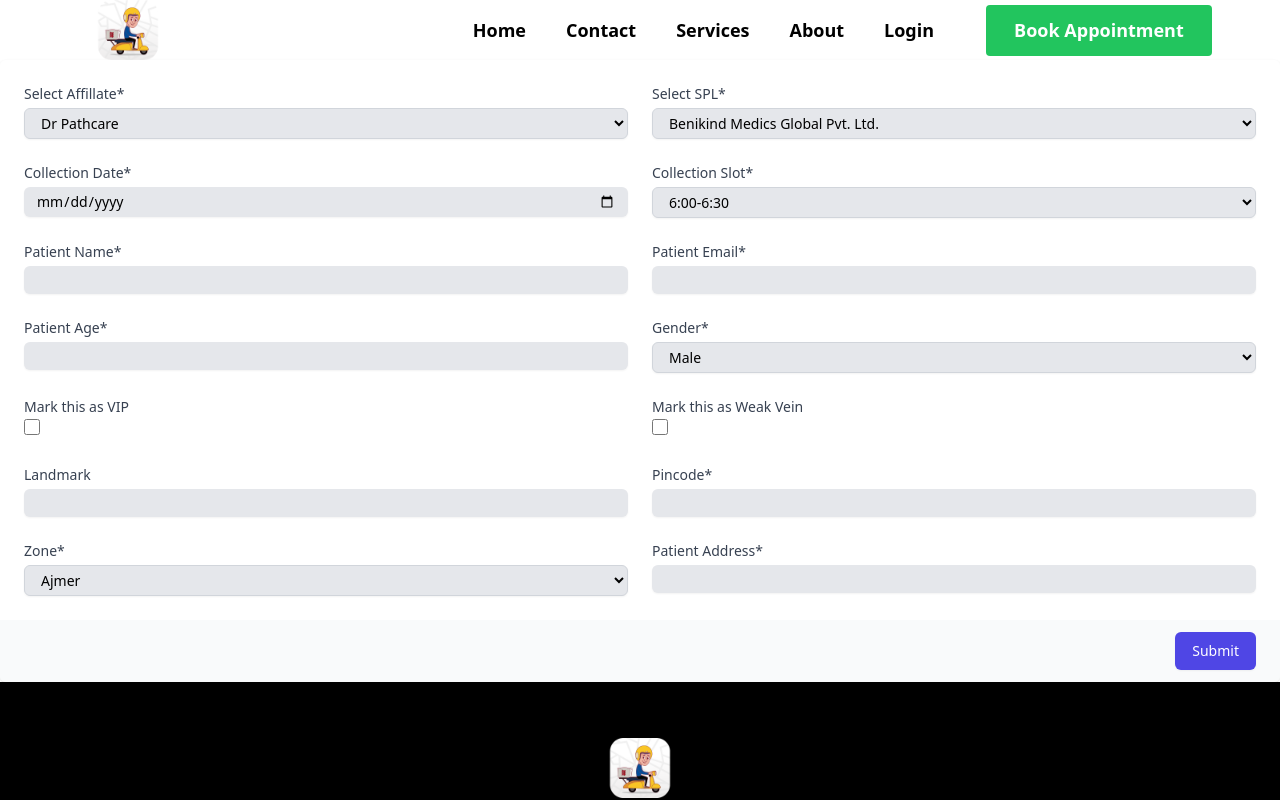
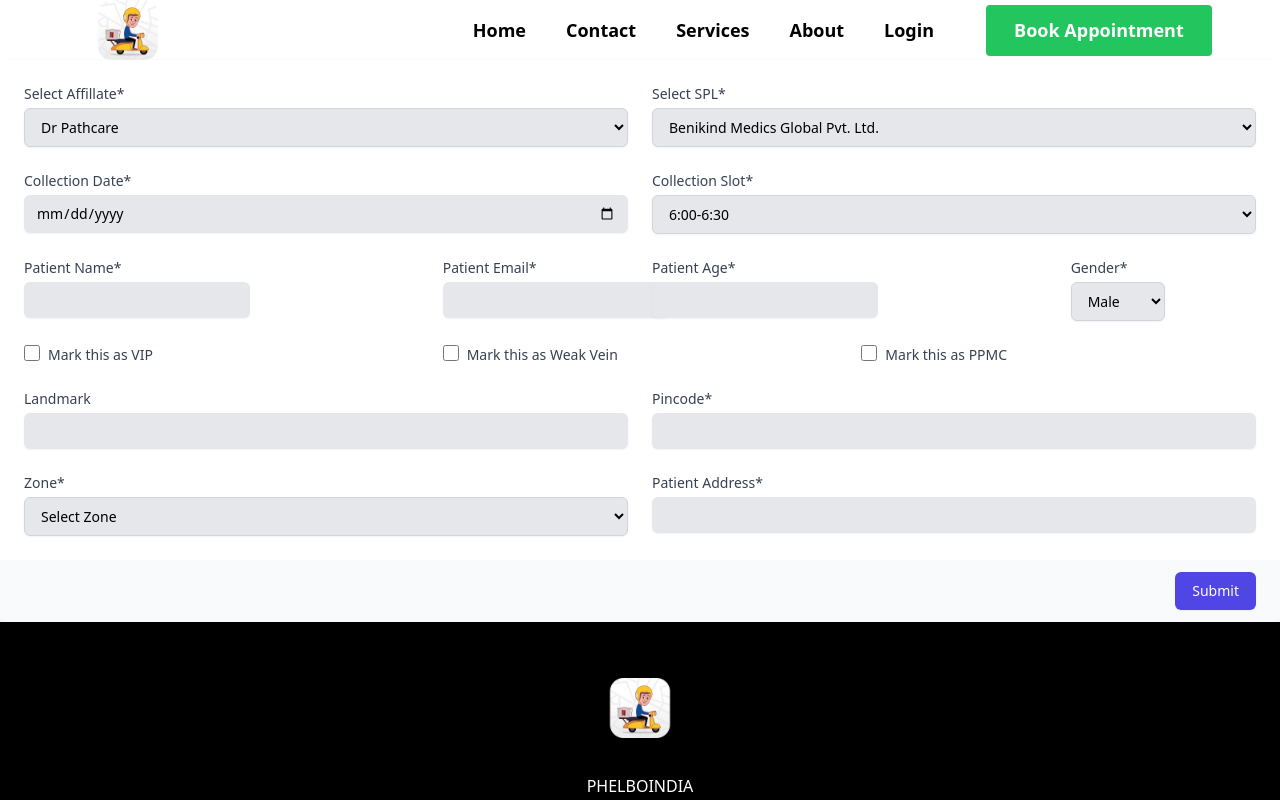
Before and after one commit to ArpitJangid11/PhleboIndia, a Next.js app: page /form in a window 1280 px wide. Shown: the top 800 px of the page. Built offline with nearby package versions, Linux system fonts and the light colour scheme.

Commit message:
new update

```diff
--- a/pages/form.js
+++ b/pages/form.js
@@ -27,7 +27,7 @@ const Form = () => {
             <div className="grid grid-cols-6 gap-6">
             <div className="col-span-6 sm:col-span-3">
                 <label className="block text-sm font-medium text-gray-700">Select Affillate*</label>
-                <select value={affillate} onChange={(e)=>setAffillate(e.target.value)} id="country" name="country" autoComplete="country" className="mt-1 block w-full py-1 px-3 border border-gray-300 rounded-md shadow-sm focus:outline-none focus:ring-indigo-500 focus:border-indigo-500 sm:text-sm bg-gray-200">
+                <select value={affillate} onChange={(e)=>setAffillate(e.target.value)} id="country" name="country" autoComplete="country" className="mt-1 block w-full py-2 px-3 border border-gray-300 rounded-md shadow-sm focus:outline-none focus:ring-indigo-500 focus:border-indigo-500 sm:text-sm bg-gray-200">
                   <option>Dr Pathcare</option>
                   <option>Itoby HealthCare</option>
                 </select>
@@ -35,7 +35,7 @@ const Form = () => {
 
               <div className="col-span-6 sm:col-span-3">
                 <label className="block text-sm font-medium text-gray-700">Select SPL*</label>
-                <select value={spl} onChange={(e)=>setSPL(e.target.value)} id="country" name="country" autoComplete="country" className="mt-1 block w-full py-1 px-3 border border-gray-300 rounded-md shadow-sm focus:outline-none focus:ring-indigo-500 focus:border-indigo-500 sm:text-sm bg-gray-200">
+                <select value={spl} onChange={(e)=>setSPL(e.target.value)} id="country" name="country" autoComplete="country" className="mt-1 block w-full py-2 px-3 border border-gray-300 rounded-md shadow-sm focus:outline-none focus:ring-indigo-500 focus:border-indigo-500 sm:text-sm bg-gray-200">
                   <option>Benikind Medics Global Pvt. Ltd.</option>
                   <option>Augmentum Diagnostics</option>
                 </select>
@@ -43,12 +43,12 @@ const Form = () => {
 
               <div className="col-span-6 sm:col-span-3">
                 <label className="block text-sm font-medium text-gray-700">Collection Date*</label>
-                <input value={date} onChange={(e)=>setDate(e.target.value)} type="date" name="first_name" id="first_name" autoComplete="given-name" className="mt-1 focus:ring-indigo-500 focus:border-indigo-500 block w-full py-1 px-3 shadow-sm sm:text-sm border-gray-700 rounded-md bg-gray-200 " />
+                <input value={date} onChange={(e)=>setDate(e.target.value)} type="date" name="first_name" id="first_name" autoComplete="given-name" className="mt-1 focus:ring-indigo-500 focus:border-indigo-500 block w-full py-2 px-3 shadow-sm sm:text-sm border-gray-700 rounded-md bg-gray-200 " />
               </div>
 
               <div className="col-span-6 sm:col-span-3">
                 <label className="block text-sm font-medium text-gray-700">Collection Slot*</label>
-                <select value={slot} onChange={(e)=>setSlot(e.target.value)} id="country" name="country" autoComplete="country" className="mt-1 block w-full py-1 px-3 border border-gray-300 rounded-md shadow-sm focus:outline-none focus:ring-indigo-500 focus:border-indigo-500 sm:text-sm bg-gray-200">
+                <select value={slot} onChange={(e)=>setSlot(e.target.value)} id="country" name="country" autoComplete="country" className="mt-1 block w-full py-2 px-3 border border-gray-300 rounded-md shadow-sm focus:outline-none focus:ring-indigo-500 focus:border-indigo-500 sm:text-sm bg-gray-200">
                   <option>6:00-6:30</option>
                   <option>6:30-7:00</option>
                   <option>7:00-7:30</option>
@@ -75,56 +75,64 @@ const Form = () => {
                 </select>
               </div>
 
-              <div className="col-span-6 sm:col-span-3">
+              <div className="col-span-6 sm:col-span-2">
                 <label className="block text-sm font-medium text-gray-700">Patient Name*</label>
-                <input value={name} onChange={(e)=>setName(e.target.value)} type="text" name="first_name" id="first_name" autoComplete="given-name" className="mt-1 focus:ring-indigo-500 focus:border-indigo-500 block w-full py-1 px-3 shadow-sm sm:text-sm border-gray-700 rounded-md bg-gray-200 " />
+                <input value={name} onChange={(e)=>setName(e.target.value)} type="text" name="first_name" id="first_name" autoComplete="given-name" className="mt-1 focus:ring-indigo-500 focus:border-indigo-500 block w-65% py-2 px-3 shadow-sm sm:text-sm border-gray-700 rounded-md bg-gray-200 " />
               </div>
 
-              <div className="col-span-6 sm:col-span-3">
+              <div className="col-span-6 sm:col-span-1">
                 <label className="block text-sm font-medium text-gray-700">Patient Email*</label>
-                <input value={email} onChange={(e)=>setEmail(e.target.value)} type="text" name="email_address" id="email_address" autoComplete="email" className="mt-1 focus:ring-indigo-500 focus:border-indigo-500 block w-full py-1 px-3 shadow-sm sm:text-sm border-gray-300 rounded-md bg-gray-200" />
+                <input value={email} onChange={(e)=>setEmail(e.target.value)} type="text" name="email_address" id="email_address" autoComplete="email" className="mt-1 focus:ring-indigo-500 focus:border-indigo-500 block w-65% py-2 px-3 shadow-sm sm:text-sm border-gray-300 rounded-md bg-gray-200" />
               </div>
 
-              <div className="col-span-6 sm:col-span-3">
+              <div className="col-span-6 sm:col-span-2">
                 <label className="block text-sm font-medium text-gray-700">Patient Age*</label>
-                <input value={age} onChange={(e)=>setAge(e.target.value)} type="age" name="last_name" id="last_name" autoComplete="family-name" className="mt-1 focus:ring-indigo-500 focus:border-indigo-500 block w-full py-1 px-3 shadow-sm sm:text-sm border-gray-300 rounded-md bg-gray-200"/>
+                <input value={age} onChange={(e)=>setAge(e.target.value)} type="age" name="last_name" id="last_name" autoComplete="family-name" className="mt-1 focus:ring-indigo-500 focus:border-indigo-500 block w-50% py-2 px-3 shadow-sm sm:text-sm border-gray-300 rounded-md bg-gray-200"/>
               </div>
 
-              <div className="col-span-6 sm:col-span-3">
+              <div className="col-span-6 sm:col-span-1 gap-10">
                 <label className="block text-sm font-medium text-gray-700">Gender*</label>
-                <select value={gender} onChange={(e)=>setGender(e.target.value)} id="country" name="country" autoComplete="country" className="mt-1 block w-full py-1 px-3 border border-gray-300 rounded-md shadow-sm focus:outline-none focus:ring-indigo-500 focus:border-indigo-500 sm:text-sm bg-gray-200">
+                <select value={gender} onChange={(e)=>setGender(e.target.value)} id="country" name="country" autoComplete="country" className="mt-1 block w-50% py-2 px-3 border border-gray-300 rounded-md shadow-sm focus:outline-none focus:ring-indigo-500 focus:border-indigo-500 sm:text-sm bg-gray-200">
                   <option>Male</option>
                   <option>Female</option>
                   <option>Other</option>
                 </select>
               </div>
 
-              <div className="col-span-6 sm:col-span-3">
-                <label className="block text-sm font-medium text-gray-700">Mark this as VIP</label>
-                <input value={vip} onChange={(e)=>setVip(e.target.value)} type="checkbox" id="default-checkbox"  className="w-4 h-4 text-blue-600 bg-gray-200 rounded border-gray-300 focus:ring-blue-500 dark:focus:ring-blue-600 dark:ring-offset-gray-800 focus:ring-2 dark:bg-gray-700 dark:border-gray-600"/>
-              </div>
+              {/* <div className="inline-grid grid-cols-3"> */}
+                <div className="col-span-4 sm:col-span-2 inline-flex grid-cols-2 gap-2">
+                  <input value={vip} onChange={(e)=>setVip(e.target.value)} type="checkbox" id="default-checkbox"  className="w-4 h-4 text-blue-600 bg-gray-200 rounded border-gray-300 focus:ring-blue-500 dark:focus:ring-blue-600 dark:ring-offset-gray-800 focus:ring-2 dark:bg-gray-700 dark:border-gray-600"/>
+                  <label className="block text-sm w-40% font-medium text-gray-700">Mark this as VIP</label>
+                </div>
 
-              <div className="col-span-6 sm:col-span-3">
-                <label className="block text-sm font-medium text-gray-700">Mark this as Weak Vein</label>
-                <input value={weak} onChange={(e)=>setWeak(e.target.value)} type="checkbox" id="last_name" className="w-4 h-4 text-blue-600 bg-gray-200 rounded border-gray-300 focus:ring-blue-500 dark:focus:ring-blue-600 dark:ring-offset-gray-800 focus:ring-2 dark:bg-gray-700 dark:border-gray-600"/>
-              </div>
+                <div className="col-span-4 sm:col-span-2 inline-flex grid-cols-2 gap-2">
+                  <input value={weak} onChange={(e)=>setWeak(e.target.value)} type="checkbox" id="last_name" className="w-4 h-4 text-blue-600 bg-gray-200 rounded border-gray-300 focus:ring-blue-500 dark:focus:ring-blue-600 dark:ring-offset-gray-800 focus:ring-2 dark:bg-gray-700 dark:border-gray-600"/>
+                  <label className="block text-sm font-medium text-gray-700">Mark this as Weak Vein</label>
+                </div>
+
+                <div className="col-span-4 sm:col-span-2 inline-flex grid-cols-2 gap-2">
+                  <input value={weak} onChange={(e)=>setWeak(e.target.value)} type="checkbox" id="last_name" className="w-4 h-4 text-blue-600 bg-gray-200 rounded border-gray-300 focus:ring-blue-500 dark:focus:ring-blue-600 dark:ring-offset-gray-800 focus:ring-2 dark:bg-gray-700 dark:border-gray-600"/>
+                  <label className="block text-sm font-medium text-gray-700">Mark this as PPMC </label>
+                </div>
+              {/* </div> */}
 
               <div className="col-span-6 sm:col-span-3">
                 <label className="block text-sm font-medium text-gray-700">Landmark</label>
-                <input value={landmark} onChange={(e)=>setLandmark(e.target.value)} type="text" name="first_name" id="first_name" autoComplete="given-name" className="mt-1 focus:ring-indigo-500 focus:border-indigo-500 block w-full py-1 px-3 shadow-sm sm:text-sm border-gray-700 rounded-md bg-gray-200 " />
+                <input value={landmark} onChange={(e)=>setLandmark(e.target.value)} type="text" name="first_name" id="first_name" autoComplete="given-name" className="mt-1 focus:ring-indigo-500 focus:border-indigo-500 block w-full py-2 px-3 shadow-sm sm:text-sm border-gray-700 rounded-md bg-gray-200 " />
               </div>
 
               <div className="col-span-6 sm:col-span-3">
                 <label className="block text-sm font-medium text-gray-700">Pincode*</label>
-                <input value={pincode} onChange={(e)=>setPincode(e.target.value)} type="text" name="first_name" id="first_name" autoComplete="given-name" className="mt-1 focus:ring-indigo-500 focus:border-indigo-500 block w-full py-1 px-3 shadow-sm sm:text-sm border-gray-700 rounded-md bg-gray-200 " />
+                <input value={pincode} onChange={(e)=>setPincode(e.target.value)} type="text" name="first_name" id="first_name" autoComplete="given-name" className="mt-1 focus:ring-indigo-500 focus:border-indigo-500 block w-full py-2 px-3 shadow-sm sm:text-sm border-gray-700 rounded-md bg-gray-200 " />
               </div>
 
               <div className="col-span-6 sm:col-span-3">
                 <label className="block text-sm font-medium text-gray-700">Zone*</label>
-                <select value={zone} onChange={(e)=>setZone(e.target.value)} id="country" name="country" autoComplete="country" className="mt-1 block w-full py-1 px-3 border border-gray-300 rounded-md shadow-sm focus:outline-none focus:ring-indigo-500 focus:border-indigo-500 sm:text-sm bg-gray-200">
+                <select value={zone} onChange={(e)=>setZone(e.target.value)} id="country" name="country" autoComplete="country" className="mt-1 block w-full py-2 px-3 border border-gray-300 rounded-md shadow-sm focus:outline-none focus:ring-indigo-500 focus:border-indigo-500 sm:text-sm bg-gray-200">
+                  <option className="text-gray-500">Select Zone</option>
                   <option>Ajmer</option>
-                  <option>Bharatpur</option>
                   <option>Bikaner</option>
+                  <option>Gurugram</option>
                   <option>Jaipur</option>
                   <option>Jodhpur</option>
                   <option>Kota</option>
@@ -134,7 +142,7 @@ const Form = () => {
 
               <div className="col-span-6 sm:col-span-3">
                 <label className="block text-sm font-medium text-gray-700">Patient Address*</label>
-                <input value={address} onChange={(e)=>setAddress(e.target.value)} type="text" name="first_name" id="first_name" autoComplete="given-name" className="mt-1 focus:ring-indigo-500 focus:border-indigo-500 block w-full py-1 px-3 shadow-sm sm:text-sm border-gray-700 rounded-md bg-gray-200 " />
+                <input value={address} onChange={(e)=>setAddress(e.target.value)} type="text" name="first_name" id="first_name" autoComplete="given-name" className="mt-1 focus:ring-indigo-500 focus:border-indigo-500 block w-full py-2 px-3 shadow-sm sm:text-sm border-gray-700 rounded-md bg-gray-200 " />
               </div>
 
             </div>
```
